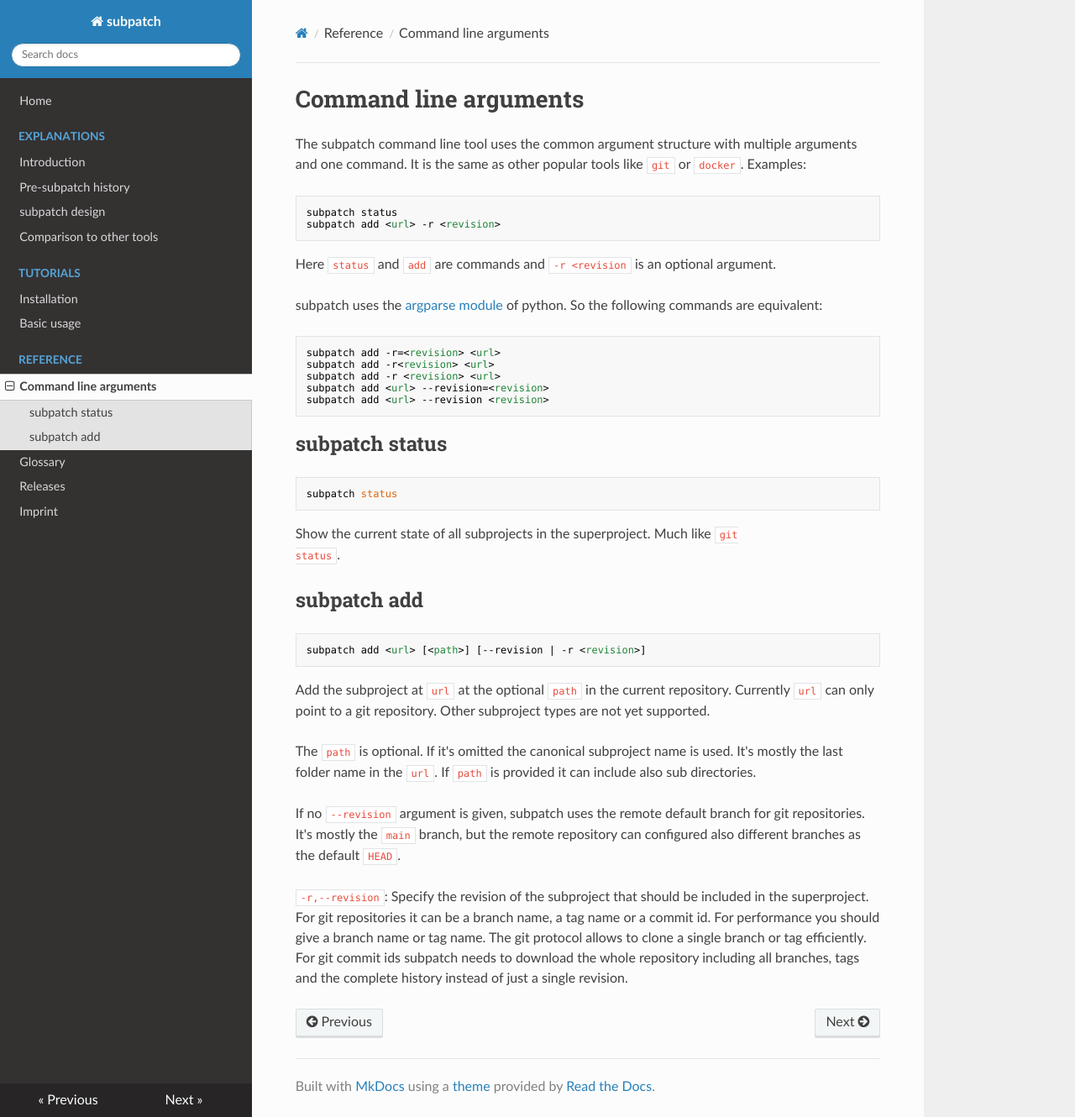
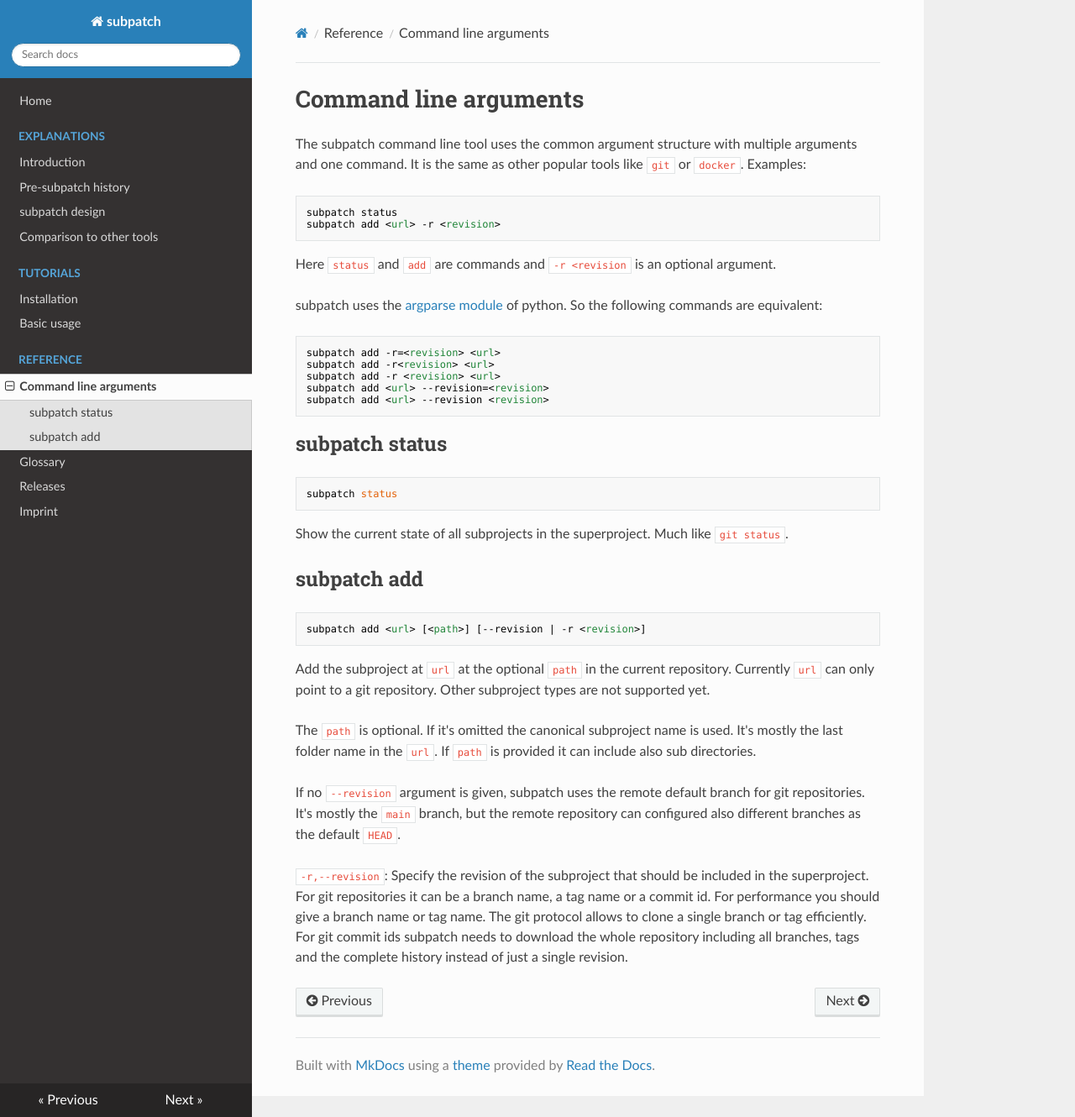
Before and after one commit to lengfeld/subpatch, an MkDocs documentation site: the page built from website/ref/command-line.md, in a window 1280 px wide and 1330 px high. Shown: the whole window at 84% size. Built offline with MkDocs 1.6.1, drawn with Linux system fonts in a browser that asks for light colours; nearby versions of some CDN libraries.

```diff
--- a/website/ref/command-line.md
+++ b/website/ref/command-line.md
@@ -25,8 +25,8 @@ So the following commands are equivalent:
 
     subpatch status
 
-Show the current state of all subprojects in the superproject. Much like `git
-status`.
+Show the current state of all subprojects in the superproject. Much like
+`git status`.
 
 
 ## subpatch add
@@ -35,7 +35,7 @@ status`.
 
 Add the subproject at `url` at the optional `path` in the current repository.
 Currently `url` can only point to a git repository. Other subproject types
-are not yet supported.
+are not supported yet.
 
 The `path` is optional. If it's omitted the canonical subproject name is used.
 It's mostly the last folder name in the `url`. If `path` is provided it can
```
